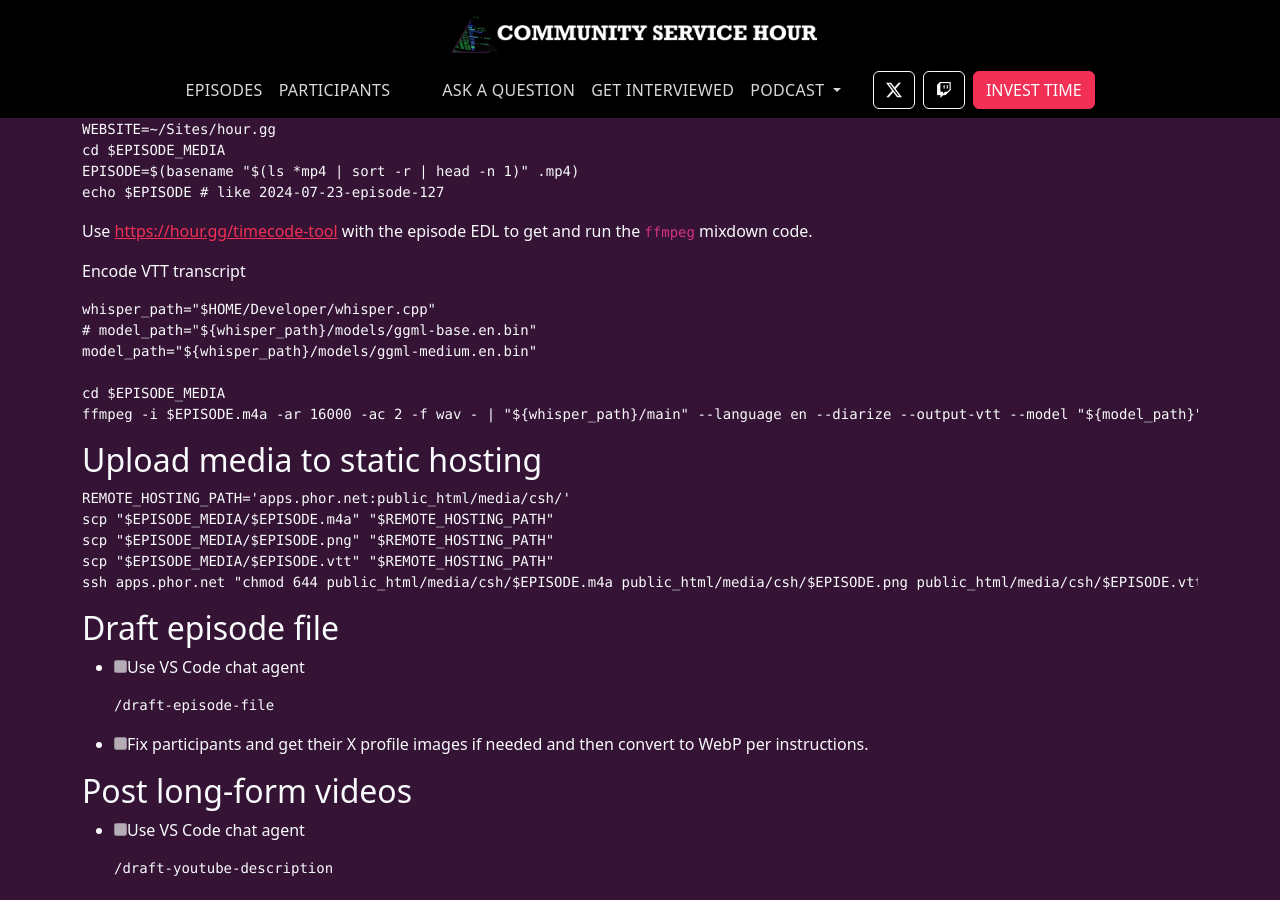
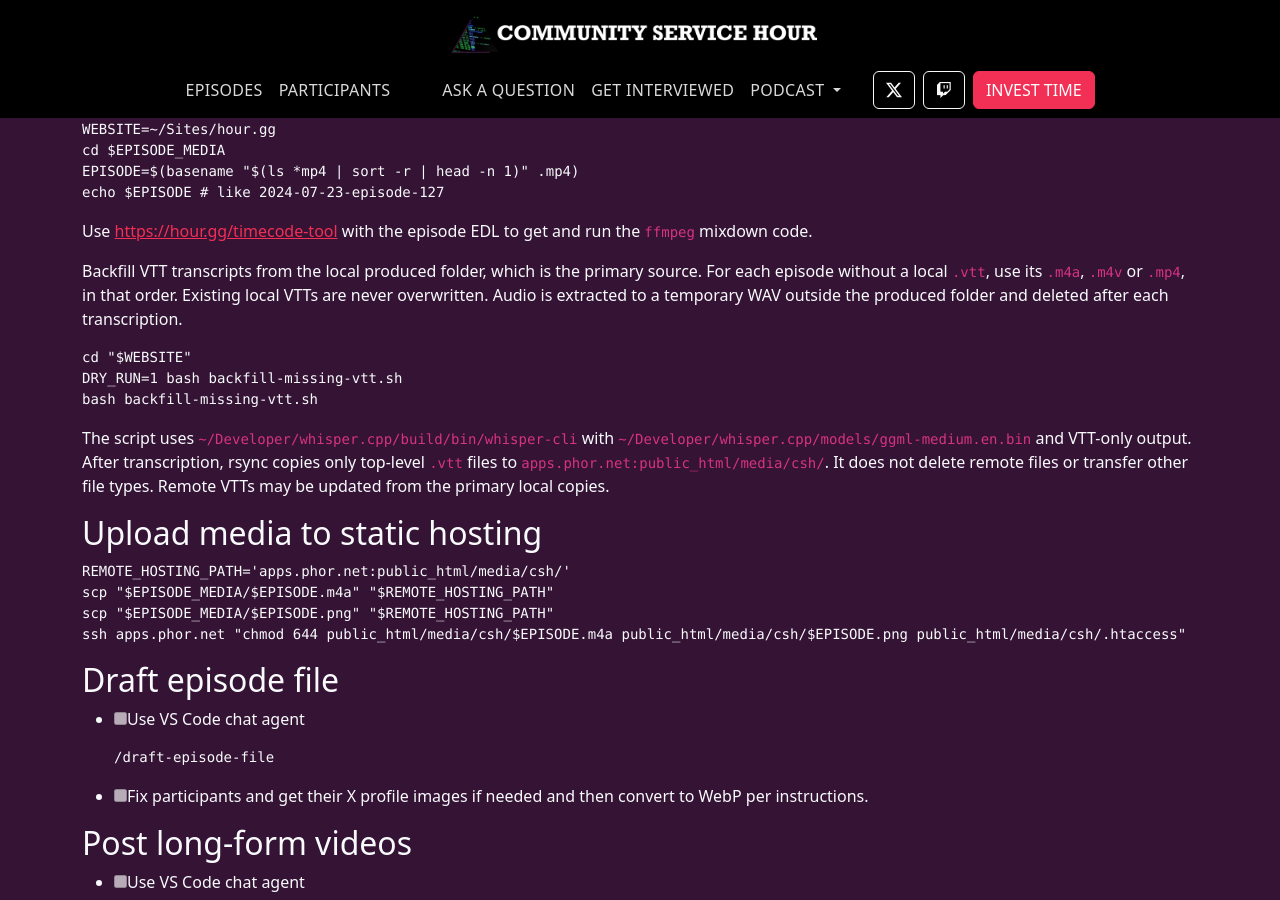
Before and after one commit to community-service/hour.gg, a Jekyll site: the page built from instructions/Postproduction checklist.md, in a window 1280 px wide and 900 px high, scrolled down 1252 px. Built offline with Jekyll 4.4.1, drawn with Linux system fonts in a browser that asks for light colours; our own code applies the rules of GitHub Pages for plain Markdown files.

Commit message:
vtt notes

````diff
--- a/instructions/Postproduction checklist.md
+++ b/instructions/Postproduction checklist.md
@@ -64,16 +64,15 @@ echo $EPISODE # like 2024-07-23-episode-127
 
 Use <https://hour.gg/timecode-tool> with the episode EDL to get and run the `ffmpeg` mixdown code.
 
-Encode VTT transcript
+Backfill VTT transcripts from the local produced folder, which is the primary source. For each episode without a local `.vtt`, use its `.m4a`, `.m4v` or `.mp4`, in that order. Existing local VTTs are never overwritten. Audio is extracted to a temporary WAV outside the produced folder and deleted after each transcription.
 
 ```sh
-whisper_path="$HOME/Developer/whisper.cpp"
-# model_path="${whisper_path}/models/ggml-base.en.bin"
-model_path="${whisper_path}/models/ggml-medium.en.bin"
+cd "$WEBSITE"
+DRY_RUN=1 bash backfill-missing-vtt.sh
+bash backfill-missing-vtt.sh
+```
 
-cd $EPISODE_MEDIA
-ffmpeg -i $EPISODE.m4a -ar 16000 -ac 2 -f wav - | "${whisper_path}/main" --language en --diarize --output-vtt --model "${model_path}" --output-file $EPISODE -
-```
+The script uses `~/Developer/whisper.cpp/build/bin/whisper-cli` with `~/Developer/whisper.cpp/models/ggml-medium.en.bin` and VTT-only output. After transcription, rsync copies only top-level `.vtt` files to `apps.phor.net:public_html/media/csh/`. It does not delete remote files or transfer other file types. Remote VTTs may be updated from the primary local copies.
 
 ## Upload media to static hosting
 
@@ -81,8 +80,7 @@ ffmpeg -i $EPISODE.m4a -ar 16000 -ac 2 -f wav - | "${whisper_path}/main" --langu
 REMOTE_HOSTING_PATH='apps.phor.net:public_html/media/csh/'
 scp "$EPISODE_MEDIA/$EPISODE.m4a" "$REMOTE_HOSTING_PATH"
 scp "$EPISODE_MEDIA/$EPISODE.png" "$REMOTE_HOSTING_PATH"
-scp "$EPISODE_MEDIA/$EPISODE.vtt" "$REMOTE_HOSTING_PATH"
-ssh apps.phor.net "chmod 644 public_html/media/csh/$EPISODE.m4a public_html/media/csh/$EPISODE.png public_html/media/csh/$EPISODE.vtt public_html/media/csh/.htaccess"
+ssh apps.phor.net "chmod 644 public_html/media/csh/$EPISODE.m4a public_html/media/csh/$EPISODE.png public_html/media/csh/.htaccess"
 ```
 
 ## Draft episode file
````
